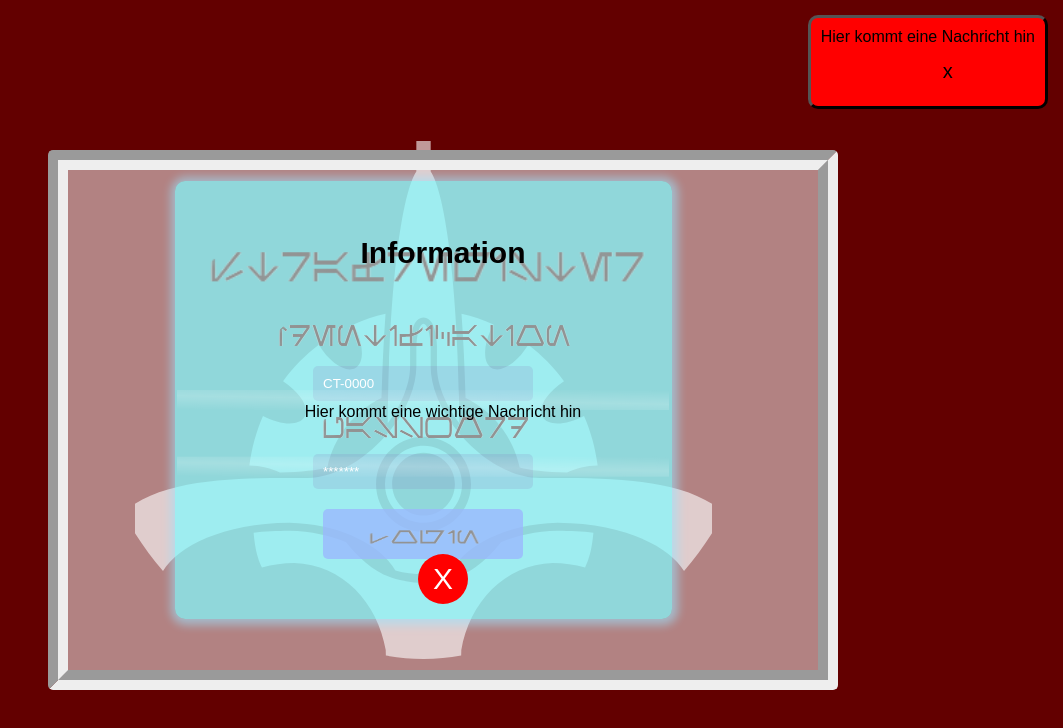
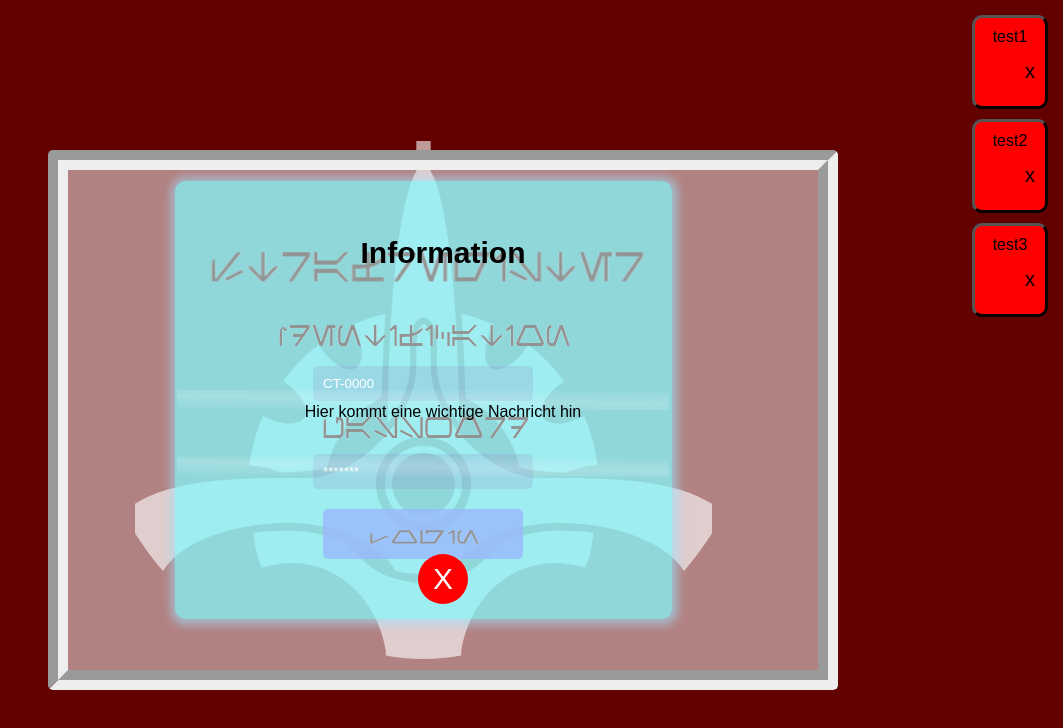
Before and after one commit to Jyods/JSStrafregister, a Vue app: page /login in a window 1280 px wide. Shown: the top 728 px of the page, without its empty margins (217-1280 px from the left). Built offline with nearby package versions, Linux system fonts and the light colour scheme; no server answers.

Commit message:
added test messages

```diff
--- a/src/components/message.vue
+++ b/src/components/message.vue
@@ -32,7 +32,7 @@ function removeItem() {
             <p>{{ message.message }}</p>
         </div>
         <div class="button">
-            <button class="xButton" @click.prevent="removeItem">x</button>
+            <button class="xButton" @click="removeItem">x</button>
         </div>
     </div>
 </template>
--- a/src/components/messageHandler.vue
+++ b/src/components/messageHandler.vue
@@ -1,6 +1,6 @@
 <script setup>
 import message from './message.vue'
-import { ref, onMounted } from 'vue'
+import { ref, onMounted, onBeforeMount } from 'vue'
 
 const props = defineProps({
     messages: {
@@ -9,13 +9,28 @@ const props = defineProps({
     }
 })
 
+const testMessages = ref([
+    {
+        id: 1,
+        message: 'test1'
+    },
+    {
+        id: 2,
+        message: 'test2'
+    },
+    {
+        id: 3,
+        message: 'test3'
+    }
+])
+
 const emit = defineEmits(['removeItem'])
 
 function removeItem (index) {
     emit('removeItem', index)
 }
 
-onMounted(() => {
+onBeforeMount(() => {
     console.log(props.messages)
 })
 
@@ -25,7 +40,7 @@ onMounted(() => {
     <div class="container">
         <div class="wrapper">
             <div class="messageWrapper">
-                <message v-for="message in messages" :message="message" @removeItem.prevent="removeItem" />
+                <message v-for="message in testMessages" :message="message" @removeItem="removeItem" />
             </div>
         </div>
     </div>
```
